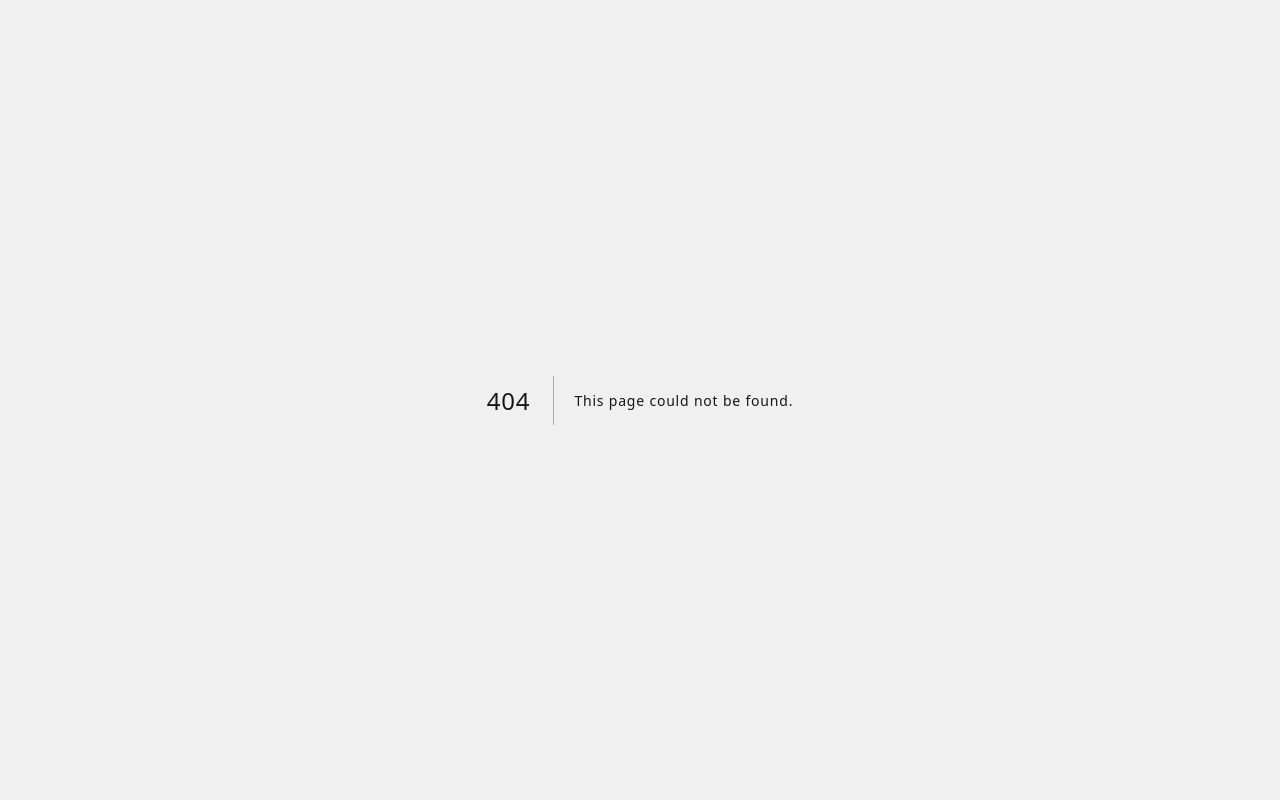
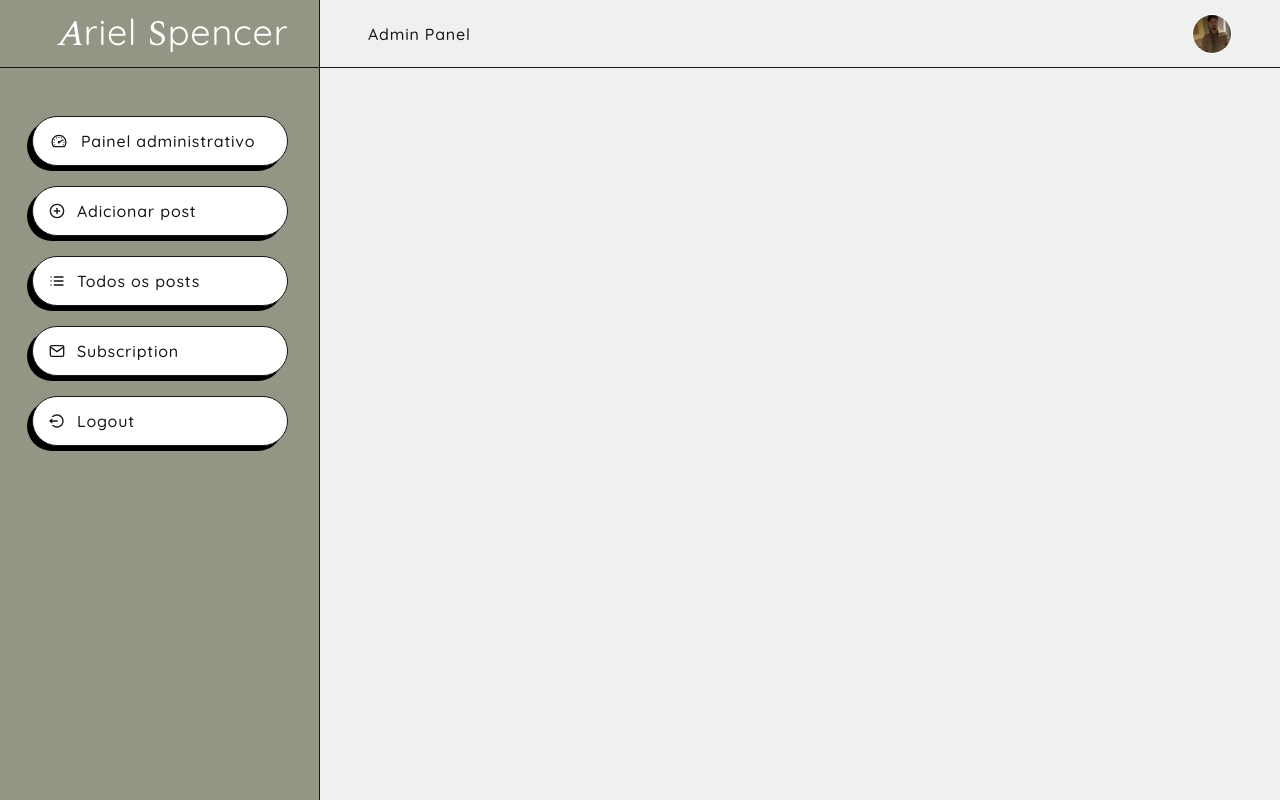
Before and after one commit to ArielSpencer/next-blog, a Next.js app: page /admin in a window 1280 px wide. Before the commit this address had no page. Built offline with nearby package versions, Linux system fonts and the light colour scheme; no server answers; sample sign-in values are in the browser's storage.

Commit message:
feat: add admin empty pages with layout, session handling, sidebar, and providers

```diff
--- /dev/null
+++ b/app/admin/addPost/page.jsx
@@ -0,0 +1,9 @@
+"use client";
+
+const page = () => {
+  return (
+    <></>
+  )
+}
+
+export default page;
--- /dev/null
+++ b/app/admin/blogList/page.jsx
@@ -0,0 +1,9 @@
+"use client";
+
+const page = () => {
+  return (
+    <></>
+  )
+}
+
+export default page;
--- /dev/null
+++ b/app/admin/layout.jsx
@@ -0,0 +1,56 @@
+"use client";
+
+import { assets } from "@/assets/assets";
+import Sidebar from "@/components/adminComponents/Sidebar";
+import Image from "next/image";
+import { ToastContainer } from 'react-toastify';
+import 'react-toastify/dist/ReactToastify.css';
+import { useRouter } from 'next/navigation';
+import { useEffect } from 'react';
+import { useSession } from "next-auth/react"
+import { Providers } from "@/app/providers";
+
+export default function Layout({ children }) {
+  const { data: session, status } = useSession()
+  const router = useRouter()
+
+  useEffect(() => {
+    if (status === "loading") {
+      return;
+    }
+    if (status === "unauthenticated") {
+      router.push('/login');
+    }
+  }, [status, router]);
+
+  if (status === "authenticated") {
+    return (
+      <Providers>
+        <div className="flex">
+          <ToastContainer theme="light" />
+          <Sidebar />
+          <div className="flex flex-col w-full h-full ml-80">
+            <div className="flex items-center justify-between w-full py-3 px-12 h-[68px] border-b border-writingDark">
+              <h3>
+                Admin Panel
+              </h3>
+              <div className="flex flex-row items-center gap-4">
+                <p>{session?.username}</p>
+                <Image
+                  className="border border-writingLight rounded-full"
+                  src={assets.profile_icon}
+                  width={40}
+                  height={40}
+                  alt={session?.username}
+                />
+              </div>
+            </div>
+            {children}
+          </div>
+        </div>
+      </Providers>
+    )
+  }
+
+  return null;
+}
--- /dev/null
+++ b/app/admin/page.jsx
@@ -0,0 +1,10 @@
+import React from "react";
+const page = () => {
+  return (
+    <div>
+
+    </div>
+  )
+}
+
+export default page;
--- /dev/null
+++ b/app/admin/subscription/page.jsx
@@ -0,0 +1,9 @@
+"use client";
+
+const page = () => {
+  return (
+    <></>
+  )
+}
+
+export default page;
--- a/app/layout.js
+++ b/app/layout.js
@@ -1,6 +1,7 @@
 import { Geist, Geist_Mono, Spectral, Quicksand } from "next/font/google";
 import "./globals.css";
 import RootLayoutClient from "./RootLayoutClient";
+import { Providers } from "./providers";
 
 const geistSans = Geist({
   variable: "--font-geist-sans",
@@ -38,7 +39,11 @@ export default function RootLayout({ children }) {
       <body
         className={`bg-background font-primary text-writingDark tracking-wider font-medium ${geistSans.variable} ${geistMono.variable} ${spectralFont.variable} ${quicksandFont.variable} antialiased`}
       >
-        <RootLayoutClient>{children}</RootLayoutClient>
+        <Providers>
+          <RootLayoutClient>
+            {children}
+          </RootLayoutClient>
+        </Providers>
       </body>
     </html>
   );
```
